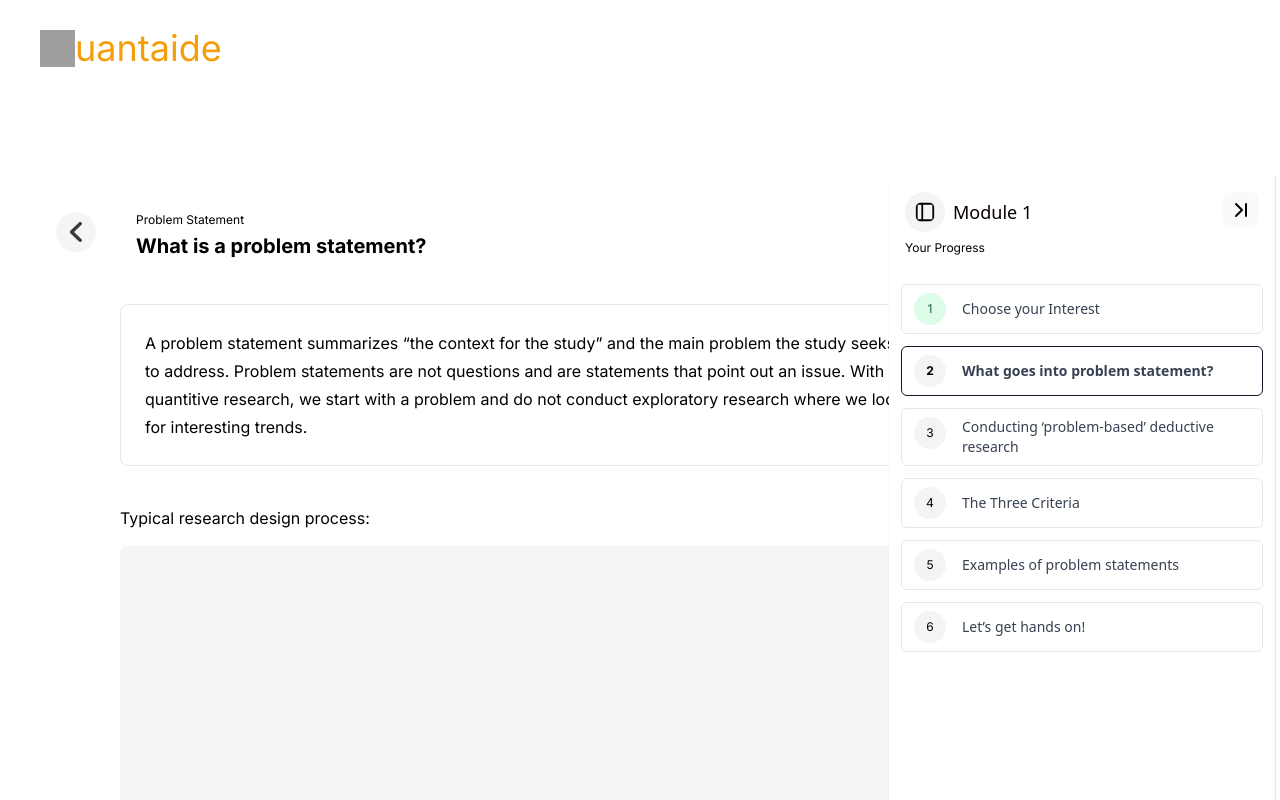
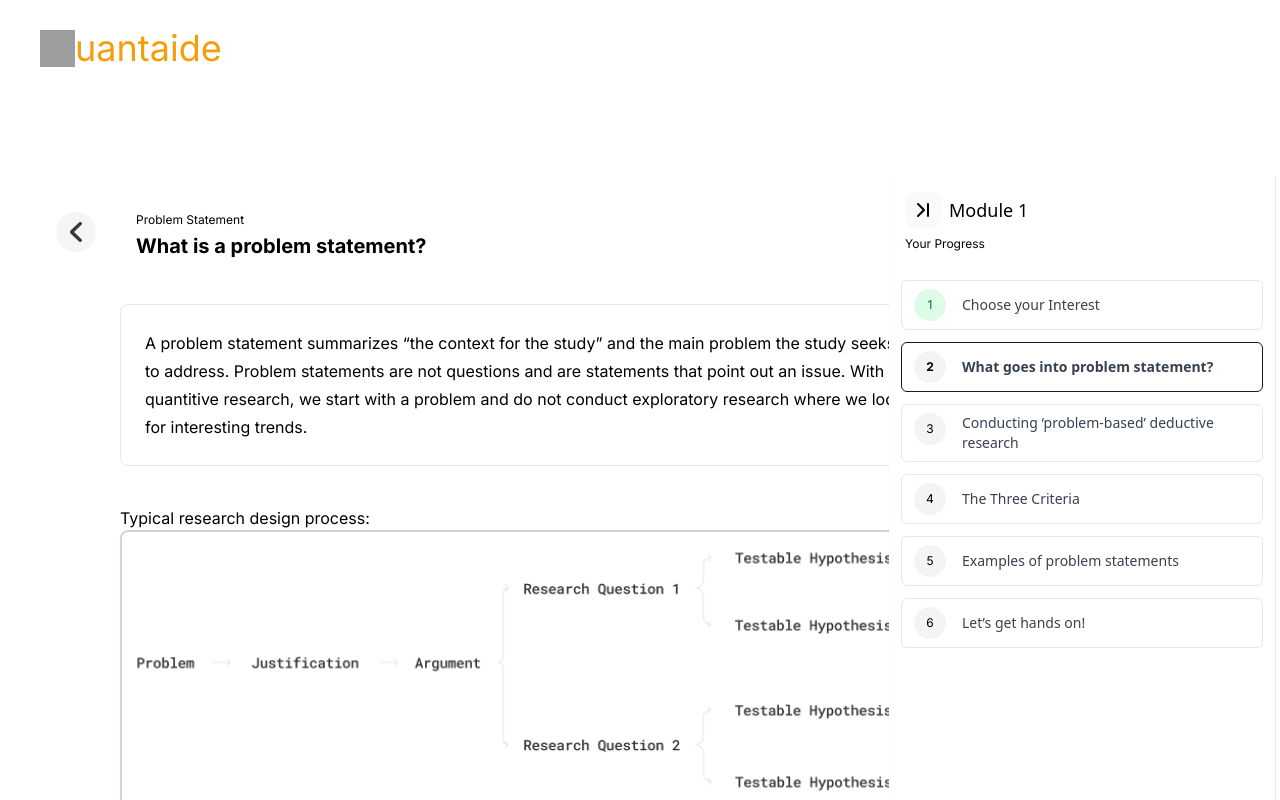
Before and after one commit to M-Chirag/quantaide-web-app, a Next.js app: page /module1/stage2 in a window 1280 px wide. Shown: the top 800 px of the page. Built offline with nearby package versions, Linux system fonts and the light colour scheme; grey boxes are pictures that could not be loaded.

Commit message:
css fixes Module1

```diff
--- a/src/app/layout.tsx
+++ b/src/app/layout.tsx
@@ -6,7 +6,7 @@ const inter = Inter({ subsets: ["latin"] });
 
 export const metadata: Metadata = {
   title: "Quantaide",
-  description: "Generated by MIMS 2024",
+  description: "Capstone Project for MIMS 2024",
 };
 
 export default function RootLayout({children,}: Readonly<{children: React.ReactNode;}>)
--- a/src/app/module1/Sidebar.jsx
+++ b/src/app/module1/Sidebar.jsx
@@ -16,13 +16,13 @@ export function Sidebar({ children }) {
             className={`flex flex-col ${expanded ? 'space-y-2' : 'space-y-0'}`}
           >
             <div className='flex items-center'>
-              <PanelLeft
-                className={`shrink-0 transition-all ${
-                  expanded
-                    ? 'w-10 h-10 border rounded-full p-2 bg-gray-100 border-gray-100'
-                    : 'w-0 h-0'
-                }`}
-              />
+              <button
+                onClick={() => setExpanded((curr) => !curr)}
+                className='p-1.5 rounded-lg bg-gray-50 hover:bg-amber-500'
+              >
+                {expanded ? <ChevronLast /> : <ChevronFirst />}
+              </button>
+
               <span
                 className={`transition-all text-lg font-sans ml-2 ${
                   expanded ? 'block' : 'hidden'
@@ -39,12 +39,7 @@ export function Sidebar({ children }) {
               Your Progress
             </span>
           </div>
-          <button
-            onClick={() => setExpanded((curr) => !curr)}
-            className='p-1.5 rounded-lg bg-gray-50 hover:bg-amber-500'
-          >
-            {expanded ? <ChevronLast /> : <ChevronFirst />}
-          </button>
+
         </div>
 
         <SidebarContext.Provider value={{ expanded }}>
--- a/src/app/module1/stage2/page.tsx
+++ b/src/app/module1/stage2/page.tsx
@@ -4,6 +4,7 @@ import React, { useState } from 'react';
 import { Sidebar, SidebarItem } from '../Sidebar';
 import Link from 'next/link';
 import { HomeIcon, SettingsIcon, LayoutDashboard  } from "lucide-react";
+import { Img } from '@builder.io/react';
 
 export default function Stage2() {
   return (
@@ -43,7 +44,9 @@ export default function Stage2() {
                 <div className="mt-10 max-md:max-w-full">
                   Typical research design process:{" "}
                 </div>
-                <div className="shrink-0 mt-4 h-80 rounded-lg bg-neutral-100 max-md:max-w-full" />
+
+                    <img src="../Group 5.png" alt="Descriptive Alt Text" className="max-w-full h-auto rounded-lg border-2 border-gray-300" />
+                  </div>
                 <div className="flex justify-end">
                     <Link href={"../module1/stage3"} passHref>
                       <button
@@ -51,8 +54,9 @@ export default function Stage2() {
                           className="justify-center self-end px-10 py-2.5 mt-12 text-base font-bold text-white bg-amber-500 rounded-md max-md:px-5 max-md:mt-10">
                         Next</button>
 
-                    </Link></div>
-              </div>
+                      </Link>
+                    </div>
+
             </div>
           </div>
         </div>
--- a/src/app/page.tsx
+++ b/src/app/page.tsx
@@ -6,11 +6,11 @@ export default function Home() {
   return (
     <div className="flex flex-col w-screen h-screen overflow-hidden">
                     <div className="flex flex-row justify-center">
-                      <div className="w-1/5"> </div>
+
                         <div className="flex flex-col w-2/5">
                             <div className="ml-9 item-center font-bold text-2xl relative top-0 left-10"> Welcome! </div>
                             <div className="ml-9 item-center text-xl relative top-0 left-10">
-                            Join us as guide your through the process of survey design in our comprehensive modules.
+                            Join us as we guide you through the process of survey design in our comprehensive modules.
                             </div>
                         </div>
                       <div className="w-1/5 text-center pl-80">6 Modules</div>
@@ -18,9 +18,9 @@ export default function Home() {
                     </div>
 
       <div className="flex md:flex-row h-full mt-10 overflow-hidden">
-      <div className="w-1/5"></div>
-      <div className="w-2/5">
-                            <div className="flex flex-col mr-3/5">
+      <div className="w-1/6"></div>
+      <div className="w-3/5">
+                            <div className="flex flex-col ">
 
                                               <ModuleCard
                                                 moduleNumber={1}
@@ -31,7 +31,7 @@ export default function Home() {
                                               />
                             </div>
         </div>
-        <div className="w-1/5"></div>
+
         <div className="flex flex-col align-top w-1/10">
         <div className="flex flex-col h-full w-full" style={{ overflowY: 'auto' }}>
                   <ModuleCard
--- a/src/components/ModuleCard.js
+++ b/src/components/ModuleCard.js
@@ -29,7 +29,7 @@ const ModuleCard = ({ moduleNumber, title, summary, mainTile, imageSrc }) => {
   };
   return (
     <div className={`flex flex-col h-65 w-4/6
-                    px-9 py-10 mt-0 ml-3
+                    px-9 py-10 mt-0 ml-3 mr-3
                     max-w-full
                     text-base text-black bg-white rounded-2xl
                     border border-gray-300
```
Also changed, not shown: public/Group 5.png (added), public/Logo.png (added).
